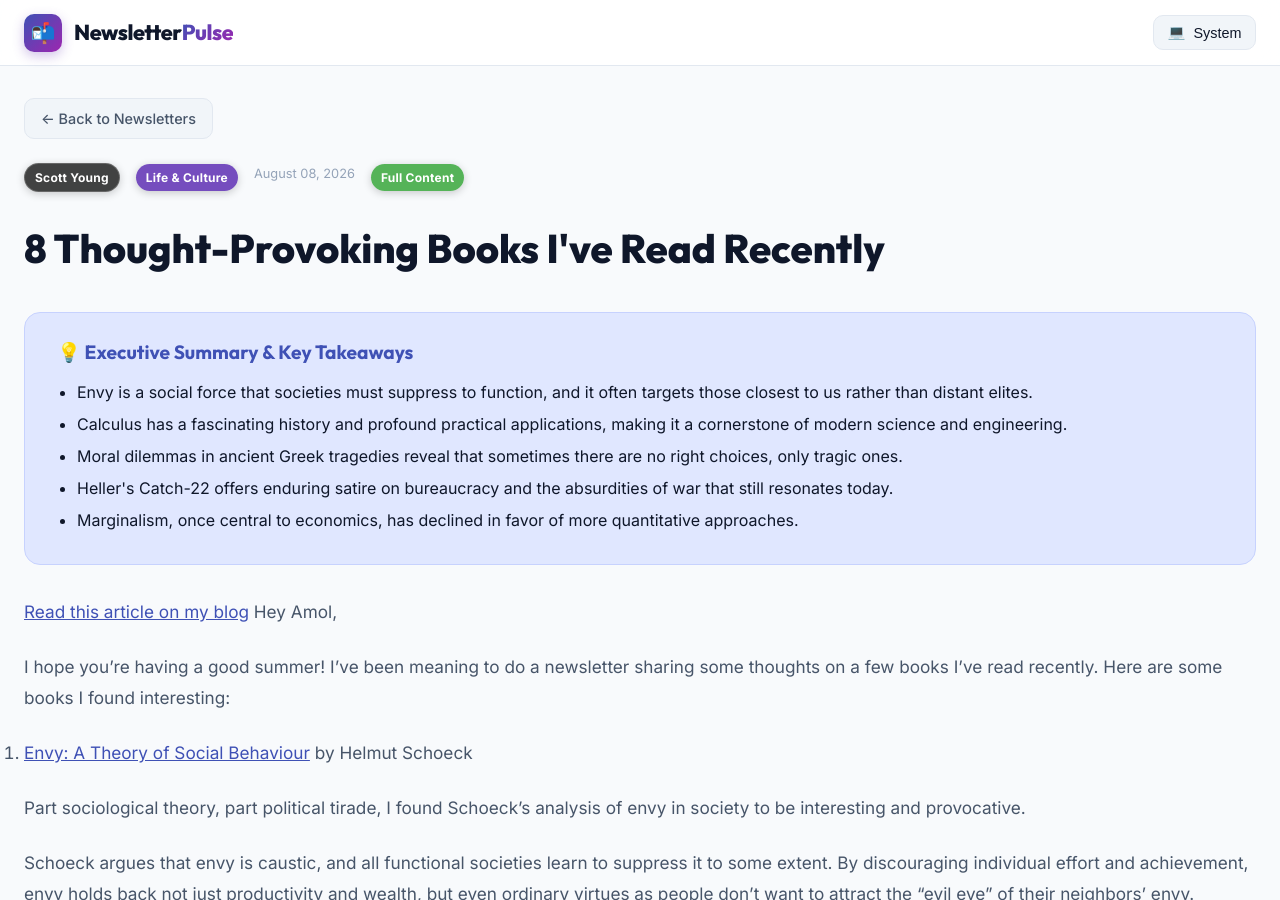
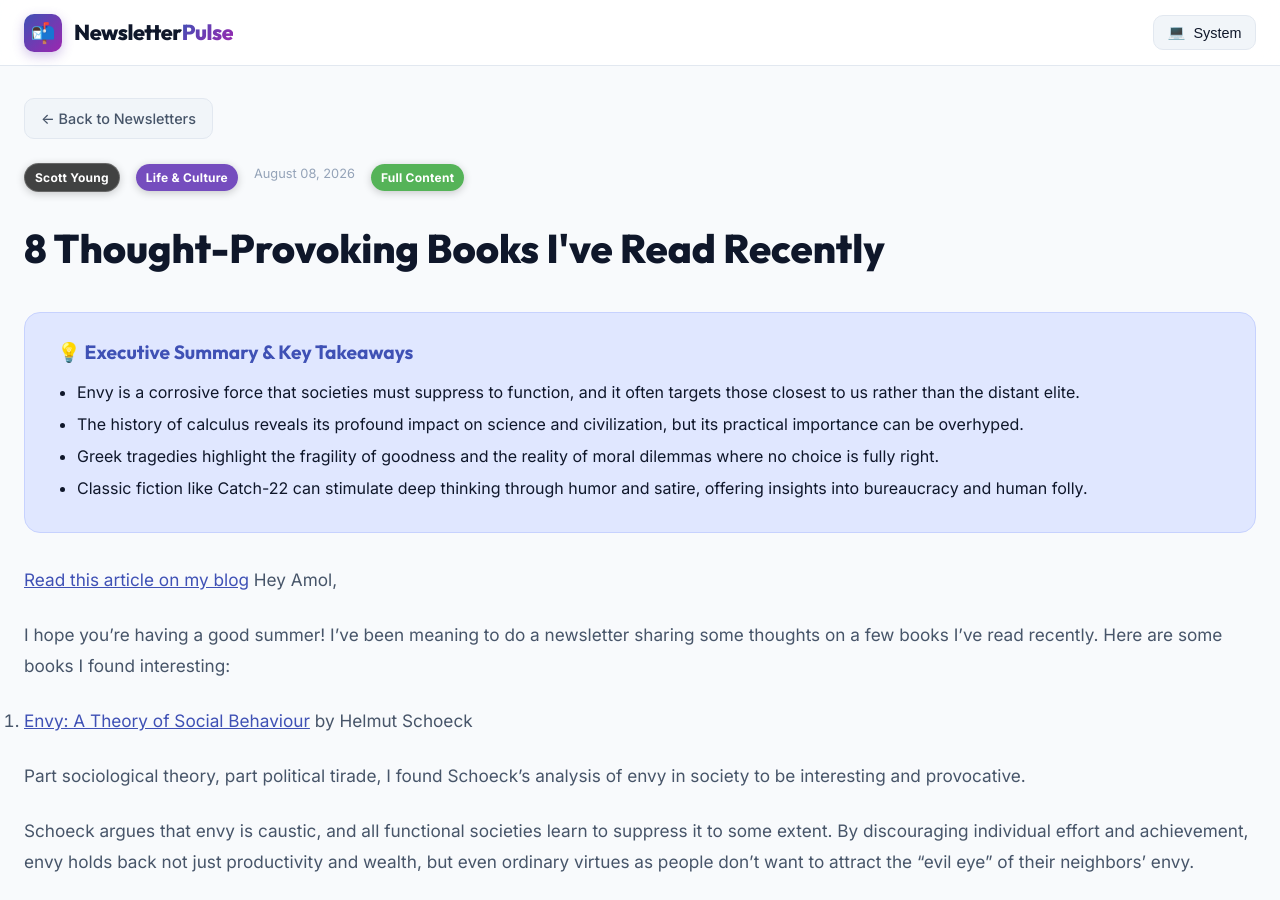
Before and after one commit to vampcoder/daily-newsletters, a Jekyll site: the page built from _posts/2026-08-08-8-thought-provoking-books-ive-read-recently.md, in a window 1280 px wide and 900 px high. Built offline with Jekyll 4.4.1, drawn with Linux system fonts in a browser that asks for light colours.

Commit message:
Update newsletter: 8 Thought-provoking books I've read recently

```diff
--- a/_posts/2026-08-08-8-thought-provoking-books-ive-read-recently.md
+++ b/_posts/2026-08-08-8-thought-provoking-books-ive-read-recently.md
@@ -4,16 +4,15 @@ title: "8 Thought-Provoking Books I've Read Recently"
 date: 2026-08-08 15:34:27 +0000
 source: "Scott Young"
 category: "Life & Culture"
-excerpt: "Scott Young shares eight thought-provoking books that offer insights into human nature, mathematics, ethics, history, and satire. From Schoeck's analysis of envy to Strogatz's history of calculus, Nussbaum's exploration of moral dilemmas, and Heller's Catch-22, the selection covers diverse topics with intellectual curiosity."
+excerpt: "In this newsletter, Scott Young shares brief reviews of eight books he recently read, spanning topics from envy in society and the history of calculus to Greek tragedy, political philosophy, and a classic satire. His insights provoke thought on human nature, ethics, and the absurdities of life."
 theme_gradient: "linear-gradient(135deg, #4caf50 0%, #388e3c 100%)"
 image: "https://www.scotthyoung.com/blog/wp-content/uploads/2026/08/51jzt8cSl3L._SL1400_-667x1024.jpg"
 is_summary: false
 key_takeaways:
-  - "Envy is a social force that societies must suppress to function, and it often targets those closest to us rather than distant elites."
-  - "Calculus has a fascinating history and profound practical applications, making it a cornerstone of modern science and engineering."
-  - "Moral dilemmas in ancient Greek tragedies reveal that sometimes there are no right choices, only tragic ones."
-  - "Heller's Catch-22 offers enduring satire on bureaucracy and the absurdities of war that still resonates today."
-  - "Marginalism, once central to economics, has declined in favor of more quantitative approaches."
+  - "Envy is a corrosive force that societies must suppress to function, and it often targets those closest to us rather than the distant elite."
+  - "The history of calculus reveals its profound impact on science and civilization, but its practical importance can be overhyped."
+  - "Greek tragedies highlight the fragility of goodness and the reality of moral dilemmas where no choice is fully right."
+  - "Classic fiction like Catch-22 can stimulate deep thinking through humor and satire, offering insights into bureaucracy and human folly."
 ---
 
 [Read this article on my blog](https://5a3293ec.click.convertkit-mail4.com/wvuq20lkqlughk0ew46t7hned9de3b8h2d57/08hwhgu23e4n4ehlh5/aHR0cHM6Ly93d3cuc2NvdHRoeW91bmcuY29tL2Jsb2cvMjAyNi8wOC8wNi9yZWNlbnQtcmVhZGluZy0zLw==)    Hey Amol,
```
